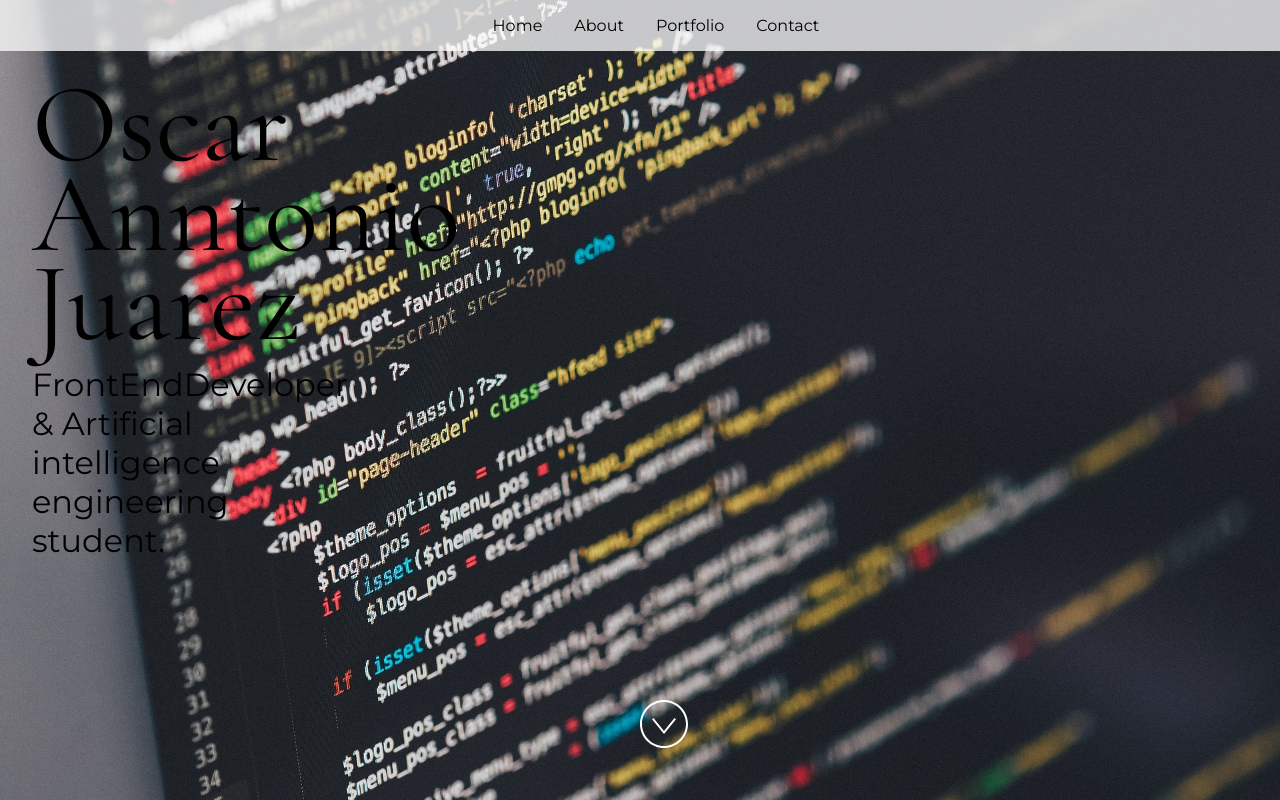
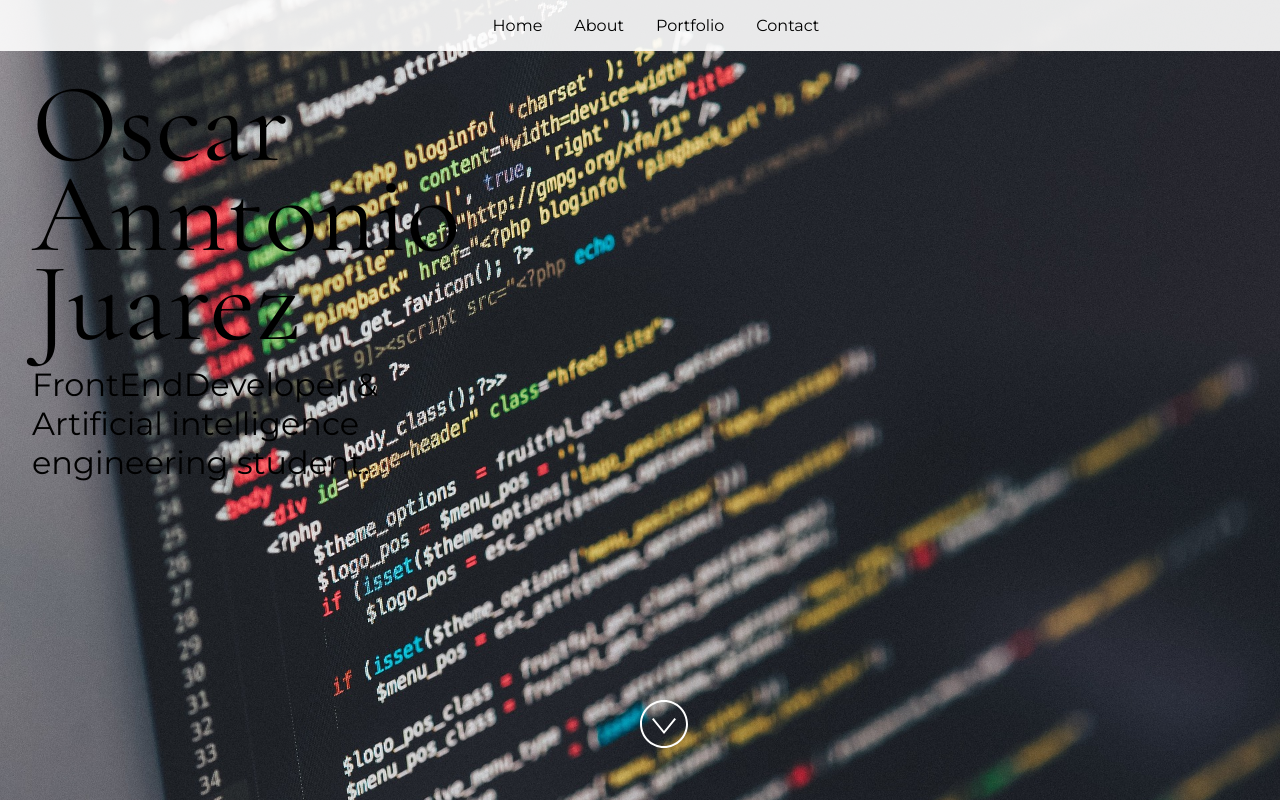
Before and after one commit to OscarJuJi/Portfolio, a React (Vite) app: page / in a window 1280 px wide. Built offline with nearby package versions, Linux system fonts and the light colour scheme.

Commit message:
title changed

```diff
--- a/src/Components/Header.jsx
+++ b/src/Components/Header.jsx
@@ -14,7 +14,7 @@ const Header = () => {
         display: "flex",
         justifyContent: "center",
         gap: "2rem",
-        background: "rgba(255,255,255,0.75)",
+        background: "rgba(255,255,255,.9)",
         padding: "1rem",
         top: 0,
         width: "100%",
--- a/src/Components/Home.jsx
+++ b/src/Components/Home.jsx
@@ -22,13 +22,13 @@ import PropTypes from "prop-types";
  */
 import image from "../images/background.jpg";
 
-const imageAltText = "Adult female in office setting leaning against a glass wall while holding a platinum Microsoft Surface Pro 7 in tablet mode preparing to write with Microsoft Surface Pen";
+const imageAltText = "A simple web code";
 
 const Home = ({ name, title }) => {
   return (
     <section id="home" className="min-height">
       <img className="background" src={image} alt="" />
-      <div style={{ position: "absolute", top: "5rem", left: "2rem", width: "17rem" }}>
+      <div style={{ position: "absolute", top: "5rem", left: "2rem", width: "25rem", color: "#FFFFF" }}>
         <h1>{name}</h1>
         <h2>{title}</h2>
       </div>
--- a/src/index.html
+++ b/src/index.html
@@ -4,7 +4,7 @@
     <meta charset="UTF-8" />
     <meta http-equiv="X-UA-Compatible" content="IE=edge" />
     <meta name="viewport" content="width=device-width, initial-scale=1.0" />
-    <title>Educator JS Codespaces Template</title>
+    <title>Oscar's digitals portafolio </title>
     <link rel="stylesheet" href="styles.css" />
 
   </head>
```
